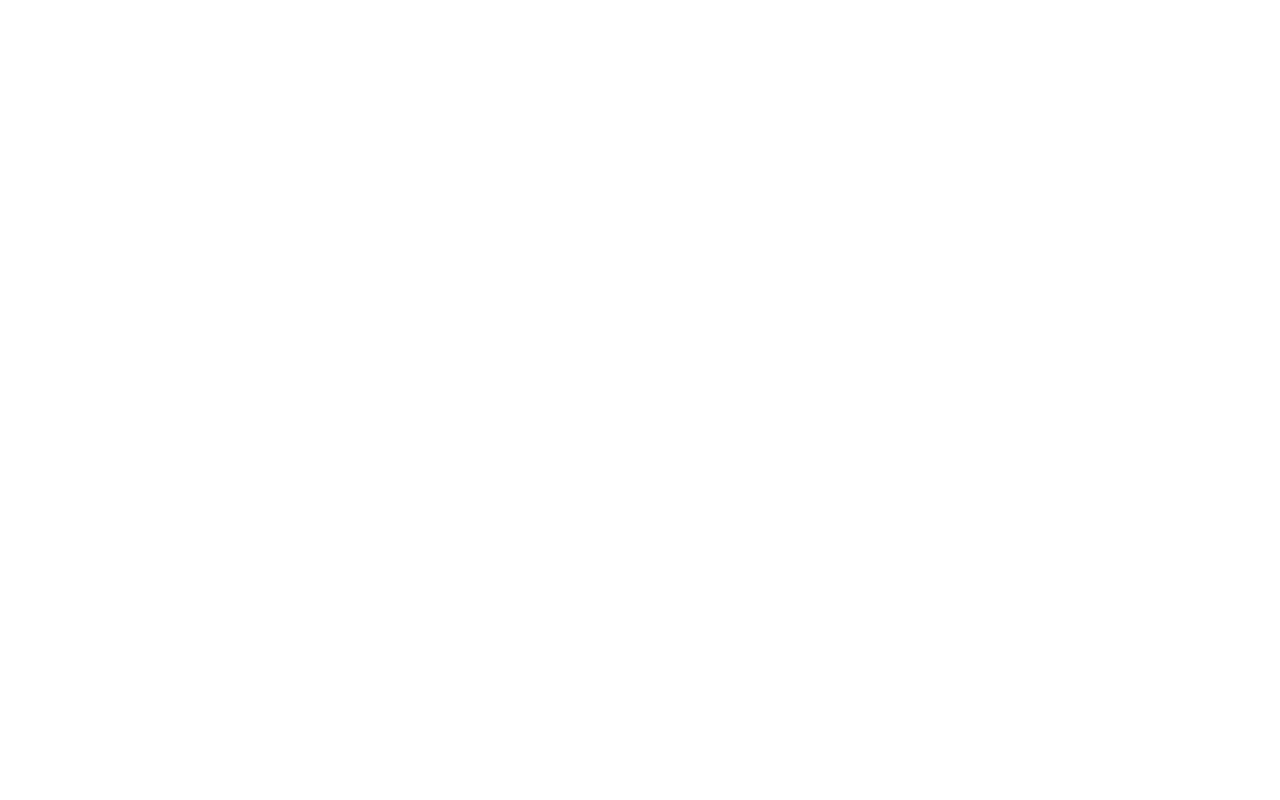
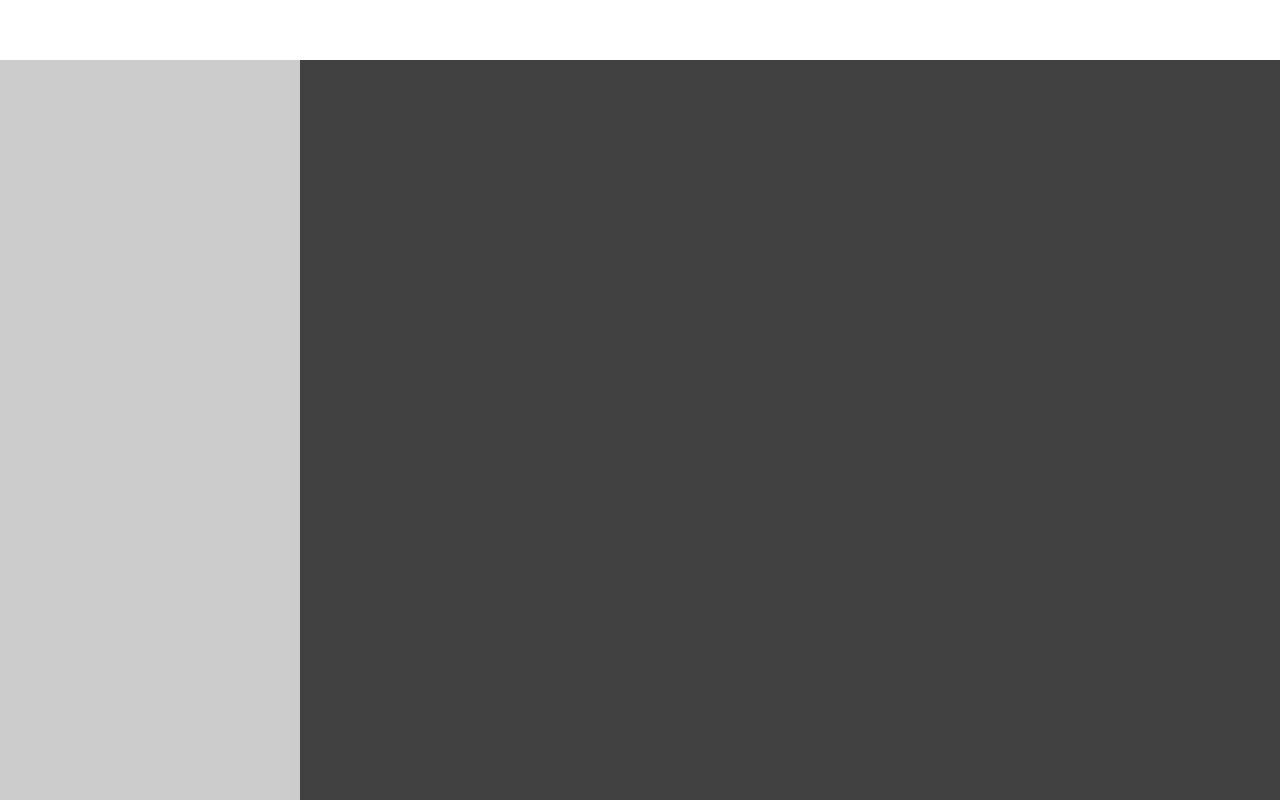
Before and after one commit to cgarayaguilar/youtube-principal, a plain HTML site: page index.html in a window 1280 px wide. Drawn offline with Linux system fonts and the light colour scheme.

Commit message:
Creating header

```diff
--- a/index.html
+++ b/index.html
@@ -4,6 +4,23 @@
     <meta charset="UTF-8" />
     <meta name="viewport" content="width=device-width, initial-scale=1.0" />
     <title>Pagina principal | Youtube</title>
+    <link
+      href="https://fonts.googleapis.com/css2?family=Open+Sans&family=Oswald&display=swap"
+      rel="stylesheet"
+    />
+    <link
+      rel="stylesheet"
+      href="https://cdnjs.cloudflare.com/ajax/libs/font-awesome/5.14.0/css/all.min.css"
+    />
+    <link rel="stylesheet" href="./styles.css" />
   </head>
-  <body></body>
+  <body>
+    <div class="container active">
+      <header class="header"></header>
+      <nav class="lateral-menu"></nav>
+      <main class="main"></main>
+    </div>
+
+    <script src="/main.js"></script>
+  </body>
 </html>
--- a/styles.css
+++ b/styles.css
@@ -0,0 +1,44 @@
+* {
+  padding: 0;
+  margin: 0;
+  box-sizing: border-box;
+}
+
+body {
+  font-family: 'Open Sans', sans-serif;
+}
+
+a {
+  text-decoration: none;
+  color: #000;
+}
+
+.container {
+  width: 100%;
+  min-height: 100vh;
+  margin: 0 auto;
+  display: grid;
+  grid-template-columns: 90px auto;
+  grid-template-rows: 60px auto;
+  grid-template-areas:
+    'header header'
+    'menu content';
+  transition: all 0.3s ease;
+}
+
+.container.active {
+  grid-template-columns: 300px auto;
+}
+
+header {
+  grid-area: header;
+  background-color: #fff;
+}
+.lateral-menu {
+  grid-area: menu;
+  background-color: #ccc;
+}
+.main {
+  grid-area: content;
+  background-color: #414141;
+}
```
